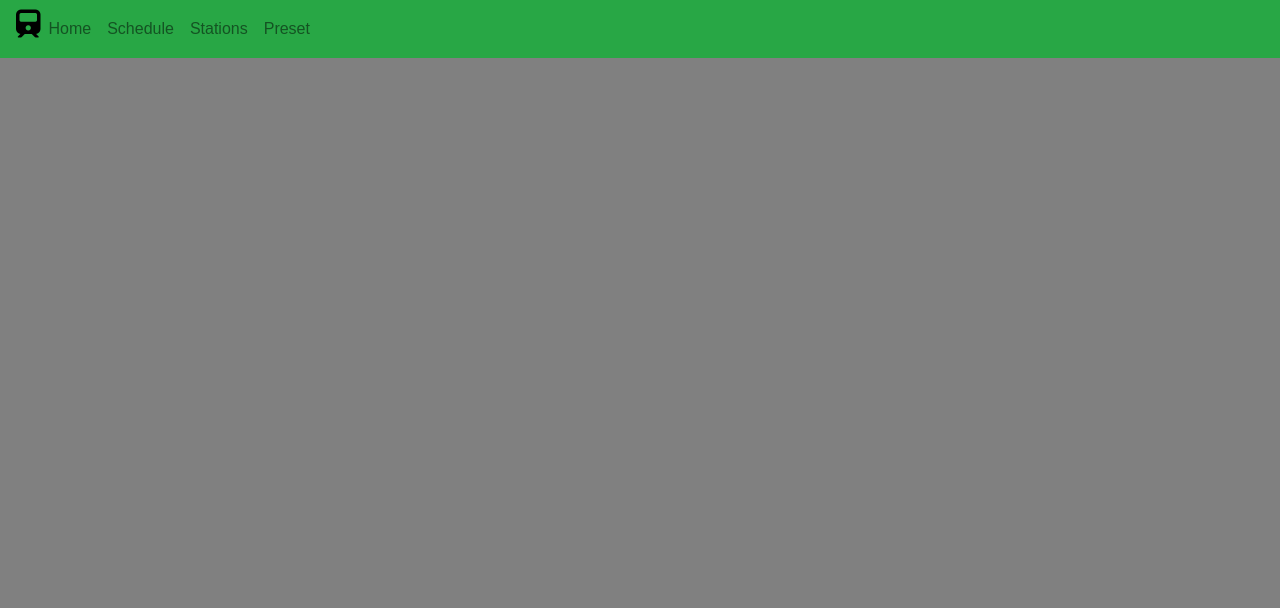
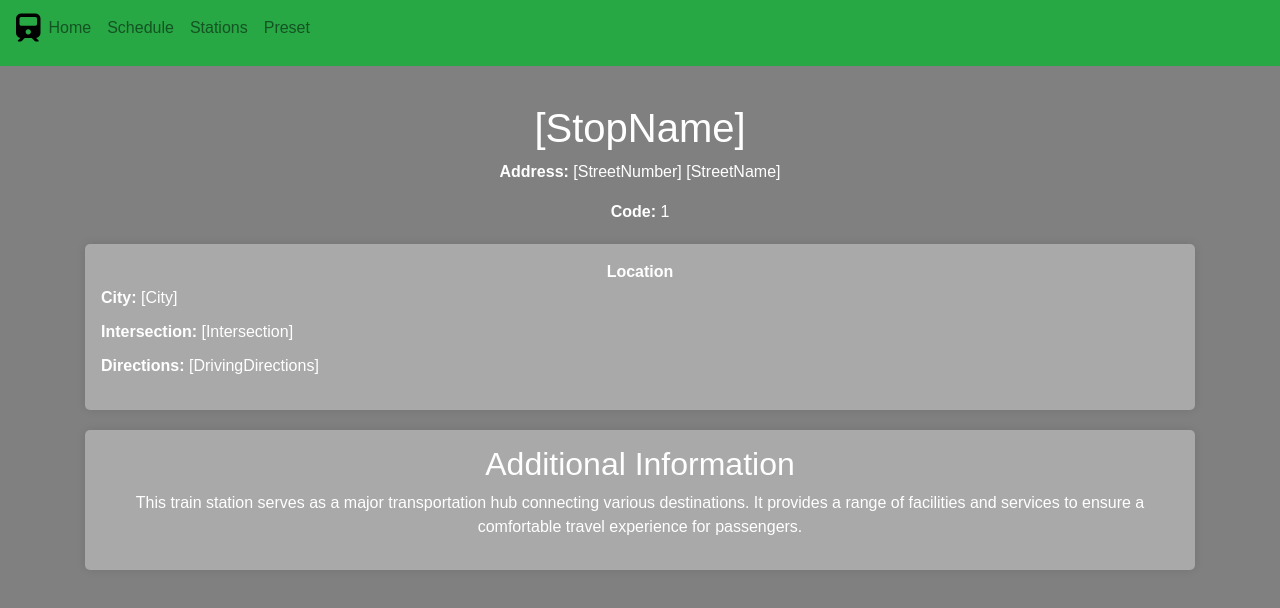
Before and after one commit to DallasSmith1/My-Transit, a React (Vite) app: page /stationdetails/1 in a window 1280 px wide. Shown: the top 608 px of the page. Built offline with nearby package versions, Linux system fonts and the light colour scheme.

Commit message:
Stops page
finished stops page, you can search for any stop you want

```diff
--- a/src/Nav.jsx
+++ b/src/Nav.jsx
@@ -4,7 +4,7 @@ function Nav() {
   return (
     <nav className="navbar fixed-top navbar-expand-lg navbar-light bg-success">
         <div>
-            <h3><i class="fa-solid fa-train" style={{color: "black"}}></i></h3>
+            <h3><i className="fa-solid fa-train" style={{color: "black"}}></i></h3>
         </div>
         <div className="collapse navbar-collapse" id="navbarNav">
             <ul className="navbar-nav">
--- /dev/null
+++ b/src/StationDetails.css
@@ -0,0 +1,41 @@
+body {
+    font-family: 'Arial', sans-serif;
+}
+
+h1 {
+    color: white;
+}
+
+address {
+    font-style: normal;
+}
+
+ul {
+    list-style-type: none;
+    padding: 0;
+    text-align: left;
+}
+
+table {
+    width: 100%;
+}
+
+li {
+    margin-bottom: 10px;
+}
+
+.facilities {
+    background-color: darkgray;
+    padding: 15px;
+    border-radius: 5px;
+    box-shadow: 0 0 10px rgba(0, 0, 0, 0.1);
+    margin-top: 20px;
+}
+
+.info {
+    background-color: darkgray;
+    padding: 15px;
+    border-radius: 5px;
+    box-shadow: 0 0 10px rgba(0, 0, 0, 0.1);
+    margin-top: 20px;
+}
--- a/src/StationDetails.jsx
+++ b/src/StationDetails.jsx
@@ -1,7 +1,55 @@
+import { useParams } from "react-router-dom/cjs/react-router-dom.min";
+import "./StationDetails.css";
+import { invoke } from "@tauri-apps/api/tauri";
+
 function StationDetails()
 {
+    const {id} = useParams();
+
+    //let data = await invoke("get_stop_details", {id});
+
+    //let obj = JSON.parse(data);
+
+
+
     return (
-        <p></p>
+        <div>
+            <br/>
+            <h1>[StopName]</h1>
+
+            <address>
+                <strong>Address:</strong> [StreetNumber] [StreetName]
+            </address>
+            <address>
+                <strong>Code:</strong> {id}
+            </address>
+
+            <div className="facilities">
+            <table>
+            <tr>
+                <th colSpan="2">Location</th>
+            </tr>
+            <tr>
+                <td>
+                <ul>
+                    <li><strong>City: </strong>[City]</li>
+                    <li><strong>Intersection: </strong>[Intersection]</li>
+                    <li><strong>Directions: </strong>[DrivingDirections]</li>
+                </ul>
+                </td>
+                <td>
+
+                </td>
+            </tr>
+            </table>
+
+            </div>
+
+            <div className="info">
+                <h2>Additional Information</h2>
+                <p>This train station serves as a major transportation hub connecting various destinations. It provides a range of facilities and services to ensure a comfortable travel experience for passengers.</p>
+            </div>
+        </div>
     );
 }
 
--- a/src/Stations.css
+++ b/src/Stations.css
@@ -112,7 +112,7 @@ position: relative;
 }
 .ag-courses-item_date {
 font-weight: bold;
-color: #f9b234;
+color: white;
 
 -webkit-transition: color .5s ease;
 -o-transition: color .5s ease;
--- a/src/Stations.jsx
+++ b/src/Stations.jsx
@@ -1,12 +1,75 @@
 import "./Stations.css";
-
+import {Link} from "react-router-dom";
+import { invoke } from "@tauri-apps/api/tauri";
 
 async function search() {
     if (document.getElementById('searchInput') != null)
     {
-        const [data, setData] = useState("");
+        let search = document.getElementById('searchInput').value;
 
-        setData(await invoke("getDestinations"));
+        let data = await invoke("get_all_stops");
+
+        let obj = JSON.parse(data);
+
+        let results =  document.getElementById("display-items");
+
+        results.innerHTML = "";
+
+        for (var i = 0; i < obj.Stations.Station.length; i++ )
+        {
+            if (obj.Stations.Station[i].LocationName.toLowerCase().includes(search.toLowerCase()))
+            {
+                let div1 = document.createElement("div");
+                div1.className = "ag-courses_item";
+
+                let link = document.createElement("a");
+                link.className = "ag-courses-item_link";
+                link.href = `/stationdetails/${obj.Stations.Station[i].LocationCode}`;
+
+                let div2 = document.createElement("div");
+                div2.className = "ag-courses-item_bg";
+
+                let div3 = document.createElement("div");
+                div3.className = "ag-courses-item_title";
+                div3.innerText = obj.Stations.Station[i].LocationName;
+
+                let div4 = document.createElement("div");
+                div4.className = "ag-courses-item_date-box";
+                div4.innerText = "Type:";
+
+                let span = document.createElement("span");
+                span.className = "ag-courses-item_date";
+                span.style = "color: white";
+
+                if (obj.Stations.Station[i].LocationType == "Train Station")
+                {
+                    span.innerHTML = '&ensp;<i class="fa-solid fa-train"></i>';
+                }
+                else if (obj.Stations.Station[i].LocationType == "Bus Stop" || obj.Stations.Station[i].LocationType == "Bus Terminal")
+                {
+                    span.innerHTML = '&ensp;<i class="fa-solid fa-bus"></i>';
+                }
+                else if (obj.Stations.Station[i].LocationType == "Park & Ride")
+                {
+                    span.innerHTML = '&ensp;<i class="fa-solid fa-square-parking"></i>';
+                }
+                else if (obj.Stations.Station[i].LocationType == "Train & Bus Station")
+                {
+                    span.innerHTML = '&ensp;<i class="fa-solid fa-train"></i>&ensp;<i class="fa-solid fa-bus"></i>';
+                }
+
+                div4.appendChild(span);
+                link.appendChild(div2);
+                link.appendChild(div3);
+                link.appendChild(div4);
+                div1.appendChild(link);
+                results.appendChild(div1);
+            }
+
+
+        }
+
+
     }
 }
 
@@ -22,24 +85,8 @@ function Stations()
         </div>
 
         <div className="results" id="results">
-        <div class="ag-format-container">
-                <div class="ag-courses_item">
-                <a href="#" class="ag-courses-item_link">
-                    <div class="ag-courses-item_bg"></div>
-
-                    <div class="ag-courses-item_title">
-                    Ajax Go
-                    </div>
-
-                    <div class="ag-courses-item_date-box">
-                    Type:&ensp;
-                    <span class="ag-courses-item_date">
-                    <i class="fa-solid fa-train" style={{color: "white"}}></i>&ensp;<i class="fa-solid fa-bus" style={{color: "white"}}></i>
-                    </span>
-                    </div>
-                </a>
-            </div>
-            </div>
+        <div className="ag-format-container" id="display-items">
+        </div>
         </div>
     </div>
     );
--- a/src/main.jsx
+++ b/src/main.jsx
@@ -27,7 +27,7 @@ ReactDOM.createRoot(document.getElementById("root")).render(
           <Route exact path="/presets">
             <Presets />
           </Route>
-          <Route exact path="/stationdetails">
+          <Route exact path="/stationdetails/:id">
             <StationDetails />
           </Route>
         </Switch>
```
Also changed, not shown: 1 other file (tests, documents, lock files or other folders).
